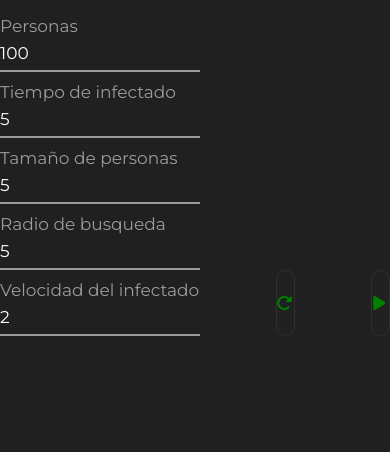
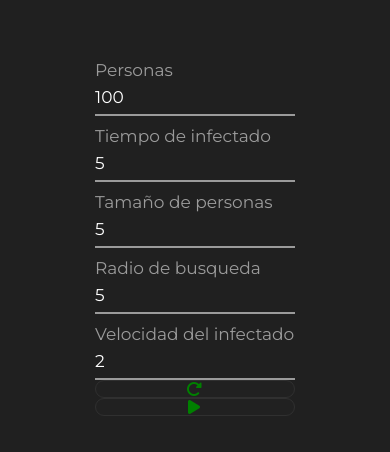
Before and after one commit to Orloxx23/SimuladorZombie, a plain HTML site: page index.html in a window 390 px wide. Drawn offline with Linux system fonts and the light colour scheme.

Commit message:
respondive

```diff
--- a/style.css
+++ b/style.css
@@ -13,8 +13,24 @@ body {
 }
 
 @media screen and (max-width: 968px) {
-  body {
-    margin: 130px 0;
+  .inputs_variables {
+    justify-content: center;
+    align-items: center;
+    flex-direction: column;
+    width: 100%;
+    margin-top: 40%;
+  }
+
+  button{
+    width: 100%;
+    max-width: none;
+    min-width: 200px;
+  }
+
+  #canvas {
+    width: 100%;
+    height: 100vh;
+    /* background: red; */
   }
 }
 
```
